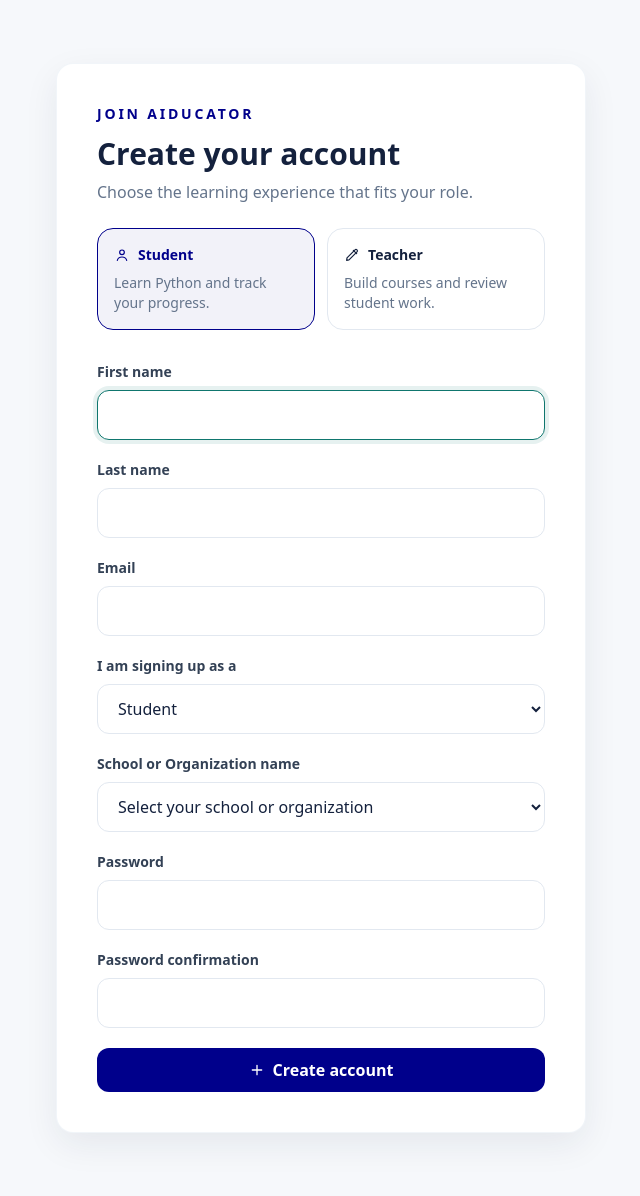
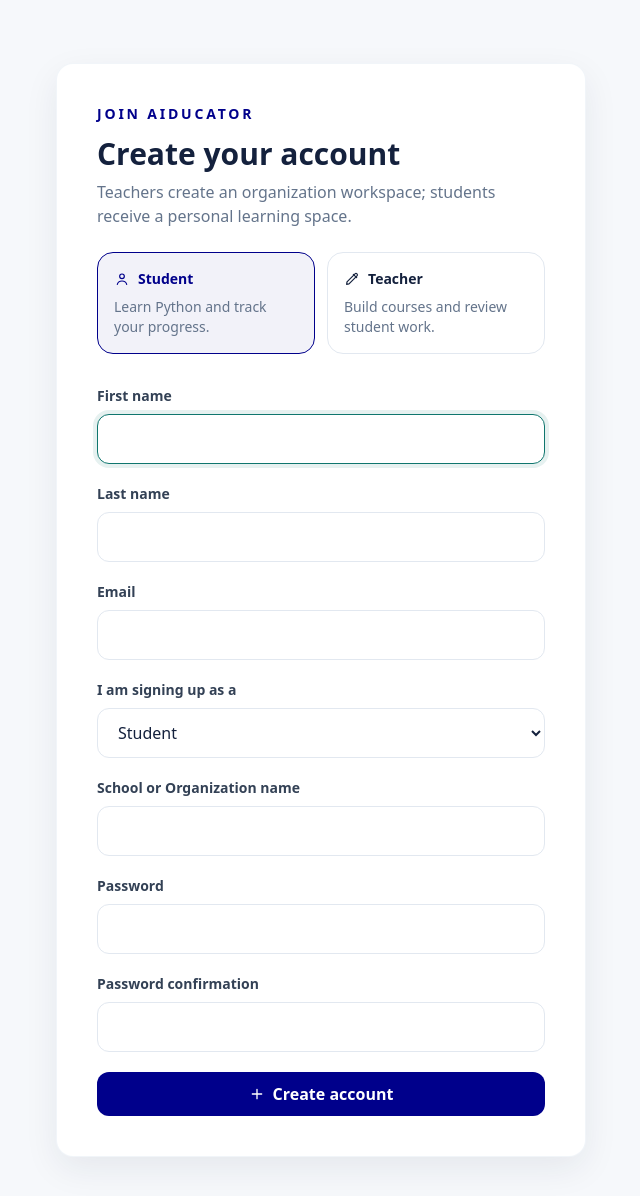
Before and after one commit to BuhariS/aiducator, a Django app: page /accounts/signup/ in a window 1280 px wide. Shown: the part 73-1269 px from the top of the page, without its empty margins (319-959 px from the left). Run offline with Django 5.2, Linux system fonts and the light colour scheme; data that the repository does not hold is empty; style sheets or scripts are compiled from the project's sources; parts of the project's set-up code (start-up, migrations or seed data) failed here and were passed over; some libraries are stand-ins or nearby versions.

Commit message:
feat: create organizations during role-based signup

```diff
--- a/accounts/forms.py
+++ b/accounts/forms.py
@@ -1,8 +1,6 @@
 from django import forms
 from django.contrib.auth import authenticate
 from django.contrib.auth.forms import AuthenticationForm, UserCreationForm
-
-from organizations.models import Organization
 
 from .models import User
 
@@ -23,25 +21,28 @@ class SignUpForm(UserCreationForm):
         required=False,
         label="I am signing up as a",
     )
-    organization = forms.ModelChoiceField(
+    organization_name = forms.CharField(
         label="School or Organization name",
-        queryset=Organization.objects.none(),
-        empty_label="Select your school or organization",
-        help_text="Choose the school, organization, or classroom you are joining.",
+        max_length=180,
+        required=False,
+        help_text="Teachers create a workspace for the school or organization they represent.",
     )
 
     def __init__(self, *args, signup_role=None, **kwargs):
         self.signup_role = signup_role
         super().__init__(*args, **kwargs)
-        self.fields["organization"].queryset = Organization.objects.order_by("name")
         self.fields["first_name"].widget.attrs["autofocus"] = "autofocus"
         if signup_role:
             self.fields["role"].initial = signup_role
             self.fields["role"].widget = forms.HiddenInput()
+            if signup_role == self.Role.STUDENT:
+                self.fields.pop("organization_name")
+            else:
+                self.fields["organization_name"].required = True
 
     class Meta:
         model = User
-        fields = ("first_name", "last_name", "email", "role", "organization")
+        fields = ("first_name", "last_name", "email", "role", "organization_name")
 
     def clean_role(self):
         if self.signup_role:
@@ -50,6 +51,13 @@ class SignUpForm(UserCreationForm):
 
     def clean_email(self):
         return self.cleaned_data["email"].lower().strip()
+
+    def clean_organization_name(self):
+        organization_name = self.cleaned_data.get("organization_name", "").strip()
+        role = self.cleaned_data.get("role") or self.signup_role
+        if role == self.Role.TEACHER and not organization_name:
+            raise forms.ValidationError("Enter your school or organization name.")
+        return organization_name
 
 
 class EmailAuthenticationForm(AuthenticationForm):
--- a/accounts/views.py
+++ b/accounts/views.py
@@ -1,3 +1,5 @@
+import uuid
+
 from django.contrib import messages
 from django.contrib.auth.decorators import login_required
 from django.contrib.auth.views import LoginView
@@ -6,7 +8,9 @@ from django.shortcuts import redirect, render
 from django.urls import reverse_lazy
 from django.views.generic import CreateView
 
-from organizations.models import Membership
+from django.utils.text import slugify
+
+from organizations.models import Membership, Organization
 
 from .access import user_has_admin_access, user_is_teacher
 from .forms import EmailAuthenticationForm, SignUpForm
@@ -33,13 +37,24 @@ class SignUpView(CreateView):
             self.object = form.save()
             role = form.cleaned_data["role"]
             membership_role = Membership.Role.TEACHER if role == SignUpForm.Role.TEACHER else Membership.Role.STUDENT
+            organization_name = form.cleaned_data.get("organization_name")
+            if role == SignUpForm.Role.TEACHER:
+                organization = _create_organization(organization_name)
+            else:
+                learner_name = self.object.get_full_name().strip() or self.object.email.split("@", 1)[0]
+                organization = _create_organization(f"{learner_name}'s learning space")
             Membership.objects.create(
-                organization=form.cleaned_data["organization"],
+                organization=organization,
                 user=self.object,
                 role=membership_role,
             )
         messages.success(self.request, "Account created. Sign in to start learning with Aiducator.")
         return redirect(self.get_success_url())
+
+
+def _create_organization(name):
+    slug_root = slugify(name) or "learning-space"
+    return Organization.objects.create(name=name, slug=f"{slug_root}-{uuid.uuid4().hex[:8]}")
 
 
 class TeacherSignUpView(SignUpView):
--- a/templates/registration/signup.html
+++ b/templates/registration/signup.html
@@ -5,7 +5,7 @@
   <div class="surface-card p-6 sm:p-10">
     <p class="text-sm font-bold uppercase tracking-[0.2em] text-emerald">Join Aiducator</p>
     <h1 class="mt-3 text-3xl font-black text-ink">Create your account</h1>
-    <p class="mt-2 text-slate-500">Choose the learning experience that fits your role.</p>
+    <p class="mt-2 text-slate-500">Teachers create an organization workspace; students receive a personal learning space.</p>
     <div class="mt-6 grid gap-3 sm:grid-cols-2">
       <a class="rounded-2xl border p-4 transition {% if form.role.value == 'student' %}border-emerald bg-emerald/5 hover:bg-emerald/10{% else %}border-slate-200 hover:border-emerald hover:bg-emerald/5{% endif %}" href="{% url 'accounts:signup-student' %}">
         <span class="inline-flex items-center gap-2 text-sm font-black text-emerald">{% include "components/icon.html" with icon="user" icon_class="h-4 w-4" %}Student</span>
```
Also changed, not shown: accounts/tests.py (+7 -12 lines).
